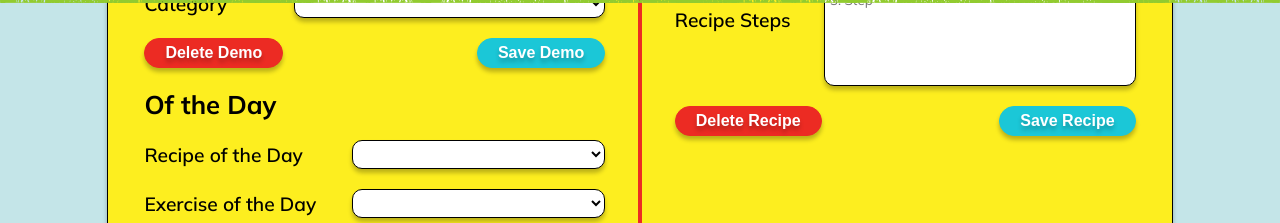
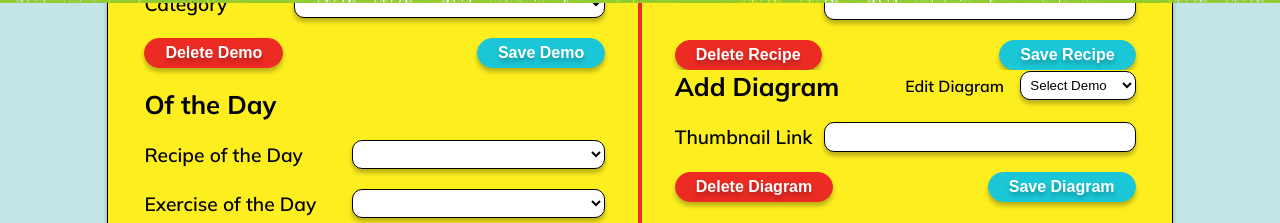
Before and after one commit to hergin/Henry-Gets-Moving-Frontend, a React (Create React App) app: page /admin in a window 1280 px wide. Shown: the part 797-1020 px from the top of the page. Built offline with nearby package versions, Linux system fonts and the light colour scheme; no server answers.

Commit message:
add diagrams

```diff
--- a/src/Pages/Admin/Admin.tsx
+++ b/src/Pages/Admin/Admin.tsx
@@ -178,7 +178,7 @@ const Admin = () => {
             <div className='content'>
                 <div className="form-div">
                     <div>
-                        <form className='exercise-form' onSubmit={saveExercise}>
+                        <form className='exercise-form form' onSubmit={saveExercise}>
                             <div className='add-edit'>
                                 <h2>Add Exercise</h2>
                                 <div className='edit-select'>
@@ -249,7 +249,7 @@ const Admin = () => {
                         </form>
                     </div>
                     <div>
-                        <form className='demo-form'>
+                        <form className='demo-form form'>
                             <div className='add-edit'>
                                 <h2>Add Demonstration</h2>
                                 <div className='edit-select'>
@@ -302,7 +302,8 @@ const Admin = () => {
                 </div>
                 <hr/>
                 <div className="form-div">
-                    <form className='recipe-form' onSubmit={saveRecipe}>
+                    <div>
+                        <form className='recipe-form form' onSubmit={saveRecipe}>
                             <div className='add-edit'>
                                 <h2>Add Recipe</h2>
                                 <div className='edit-select'>
@@ -392,6 +393,28 @@ const Admin = () => {
                             </div>
                         </form>
                     </div>
+                    <div>
+                        <form className='diagram-form'>
+                            <div className='add-edit'>
+                                <h2>Add Diagram</h2>
+                                <div className='edit-select'>
+                                    <label>Edit Diagram</label>
+                                    <select>
+                                        <option value="select">Select Demo</option>
+                                    </select>
+                                </div>
+                            </div>
+                            <div className='field'>
+                                <label>Thumbnail Link</label>
+                                <input/>
+                            </div>
+                            <div className='buttons'>
+                                <button className='delete'>Delete Diagram</button>
+                                <button className='save'>Save Diagram</button>
+                            </div>
+                        </form>
+                    </div>
+                </div>
             </div>
             <div className='swings'>
                 <img src={swings} alt={"Henry and Jasmine on Swings"}/>
```
Lines whose indentation alone changed are shown as unchanged.
